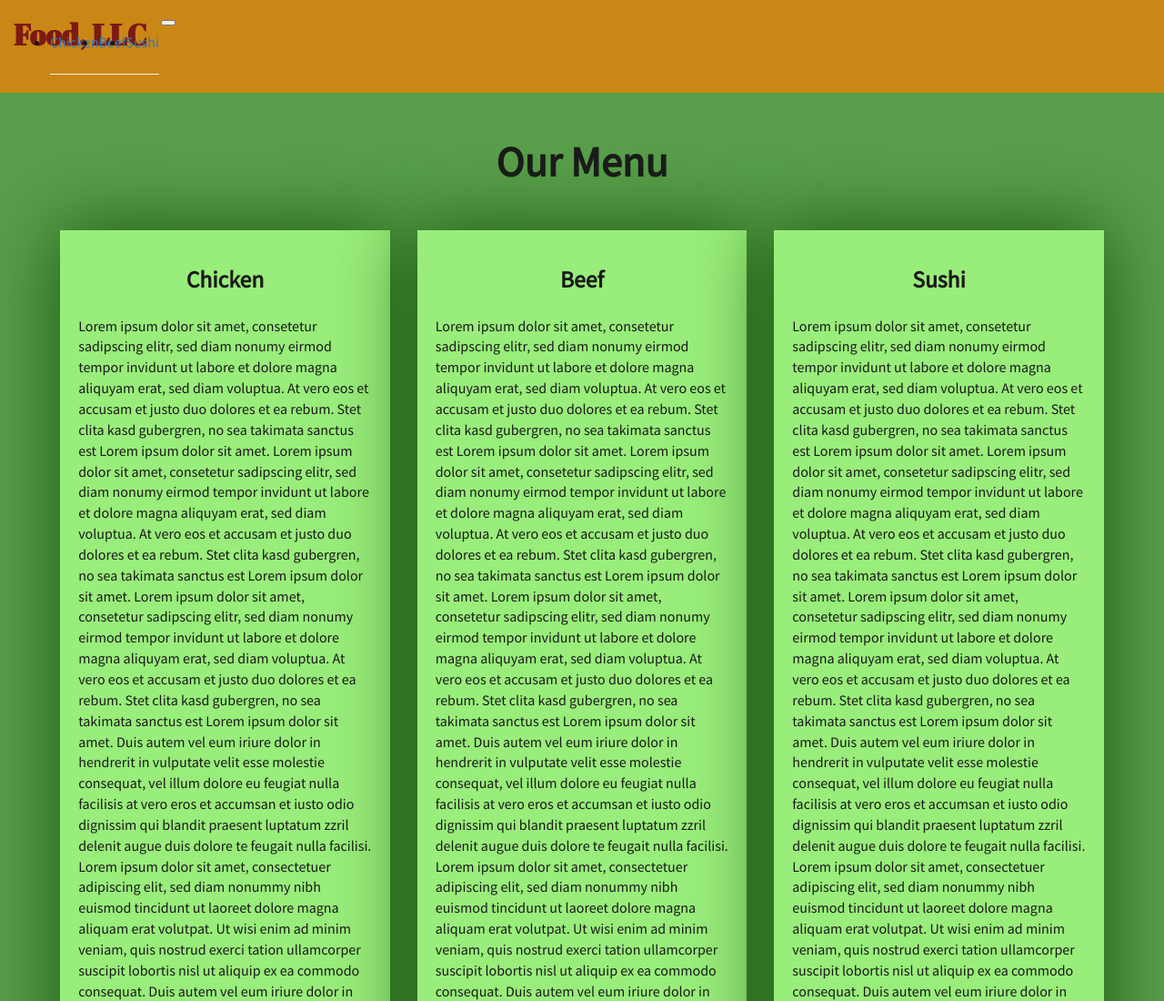
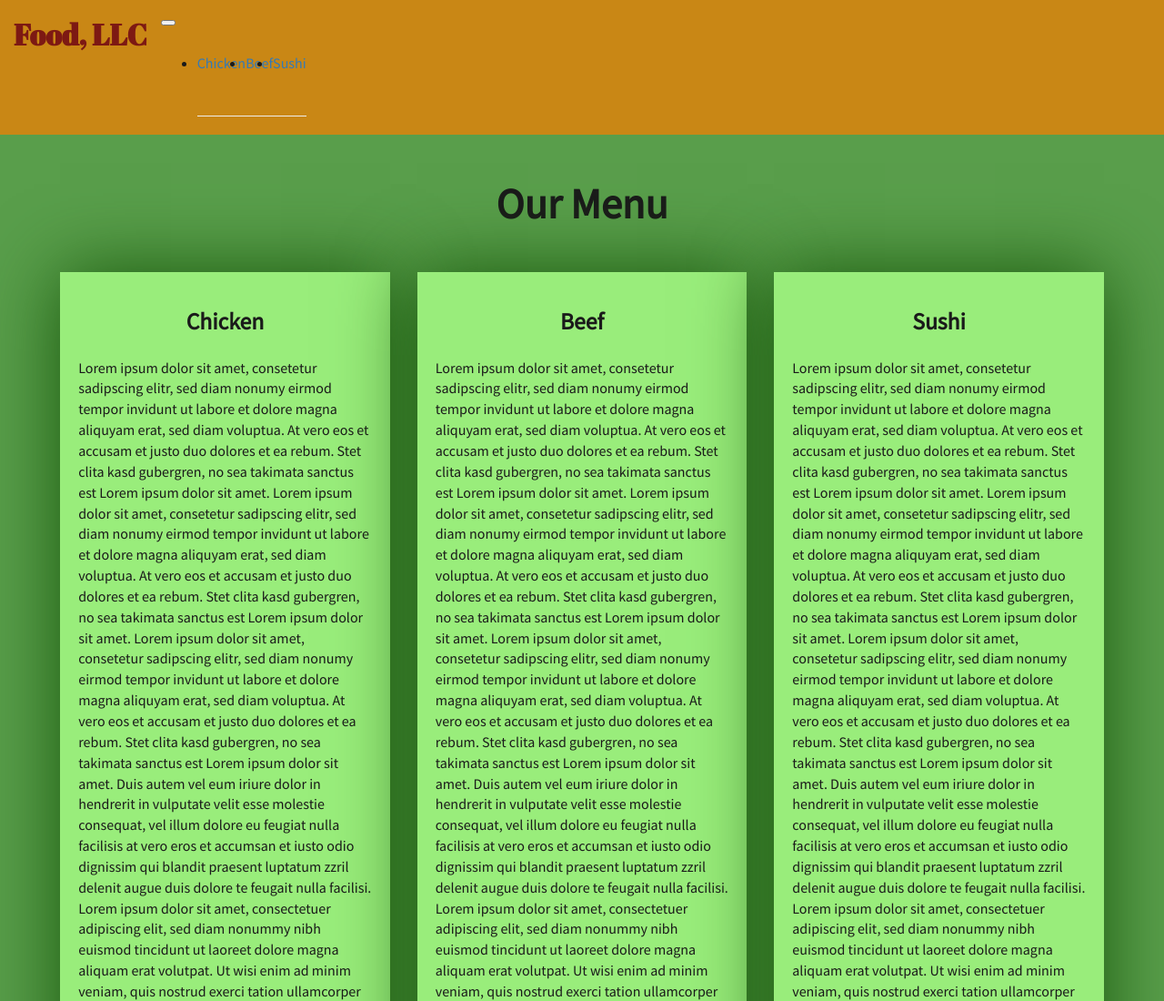
Before and after one commit to patel11611467/Coursera-course-HTML-CSS-and-Javascript-for-Web-Developers, a plain HTML site: page module-3 solution/index.html in a window 1280 px wide. Shown: the top 1100 px of the page at 91% size. Drawn offline with nearby package versions, Linux system fonts and the light colour scheme; files that its build step writes are made by us from their sources.

Commit message:
Update styles.css

```diff
--- a/module-3 solution/styles.css
+++ b/module-3 solution/styles.css
@@ -27,8 +27,8 @@ body {
 }
 
 .navbar-brand, .navbar-nav li a {
-    line-height: 30px;
-    height: 30px;
+    line-height: 76px;
+    height: 55px;
     padding-top: 0;
 }
 
```
